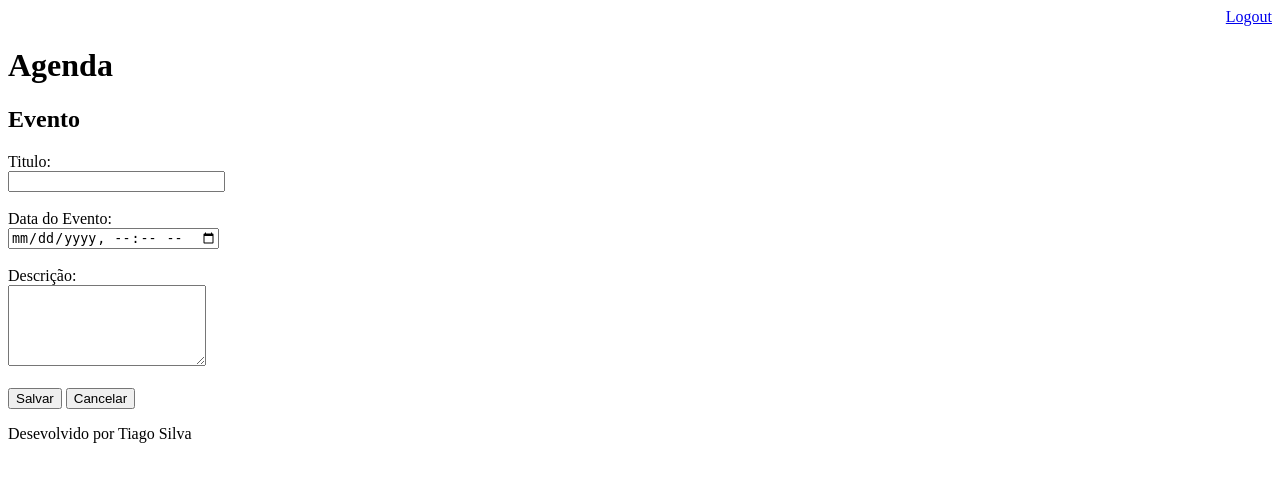
After one commit to Tssa301/301agenda, a Django app: page /agenda/evento/ in a window 1280 px wide. The commit adds this page. Shown: the top 482 px of the page. Run offline with Django 3.2, Linux system fonts and the light colour scheme; a user stored in the database is signed in.

Commit message:
Inclusão de template para inserção de eventos na agenda. Inclusão do gitignore para os arquivos compilados.

```diff
--- a/agenda/urls.py
+++ b/agenda/urls.py
@@ -21,6 +21,8 @@ from django.views.generic import  RedirectView
 urlpatterns = [
     path('admin/', admin.site.urls),
     path('agenda/', views.lista_eventos),
+    path('agenda/evento/', views.evento),
+    path('agenda/evento/submit', views.submit_evento),
     #path('', views.index)
     path('', RedirectView.as_view(url='/agenda/')),
     path('login/', views.longin_user),
--- a/core/views.py
+++ b/core/views.py
@@ -36,3 +36,18 @@ def submit_login(request):
         else:
             messages.error(request, 'Usuário ou senha inválido')
         return redirect('/')
+
+@login_required(login_url='/login/')
+def evento(request):
+    return render(request, 'evento.html')
+
+@login_required(login_url='/login/')
+def submit_evento(request):
+    if request.POST:
+        titulo = request.POST.get('titulo')
+        data_evento = request.POST.get('data_evento')
+        descricao = request.POST.get('descricao')
+        usuario = request.user
+        Evento.objects.create(titulo=titulo, data_evento=data_evento, descricao=descricao, usuario=usuario)
+
+    return redirect('/')
--- a/templates/agenda.html
+++ b/templates/agenda.html
@@ -2,6 +2,10 @@
 
 {% block content %}
     <h2>Agendamento</h2>
+
+    <a href="evento/">
+        <button type="button">Novo Evento</button>
+    </a>
 
     <ul style="font-size: 18px">
     {% for evento in eventos %}
--- /dev/null
+++ b/templates/evento.html
@@ -0,0 +1,28 @@
+{% extends "model-page.html" %}
+
+{% block content %}
+
+<h2>Evento</h2>
+<form action="submit" method="POST"> {% csrf_token %}
+    <label>Titulo:</label><br>
+    <input type="text" name="titulo" size="24px">
+
+    <br><br>
+
+    <label>Data do Evento:</label><br>
+    <input type="datetime-local" name="data_evento">
+
+    <br><br>
+
+    <label>Descrição:</label><br>
+    <textarea name="descricao" rows="5" cols="22"></textarea>
+
+    <br><br>
+
+    <button type="submit">Salvar</button>
+    <a href="/">
+        <button type="button">Cancelar</button>
+    </a>
+</form>
+
+{% endblock %}
```
Also changed, not shown: db.sqlite3, 1 other file.
